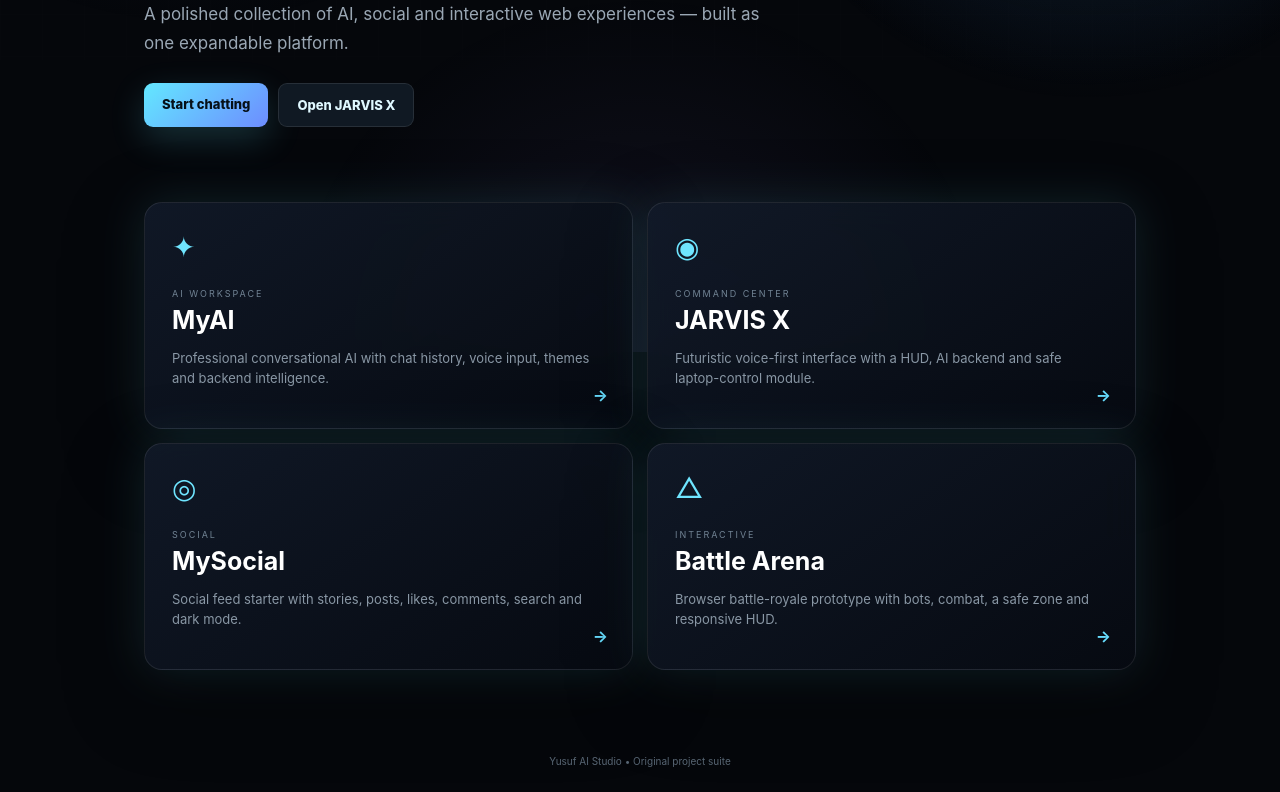
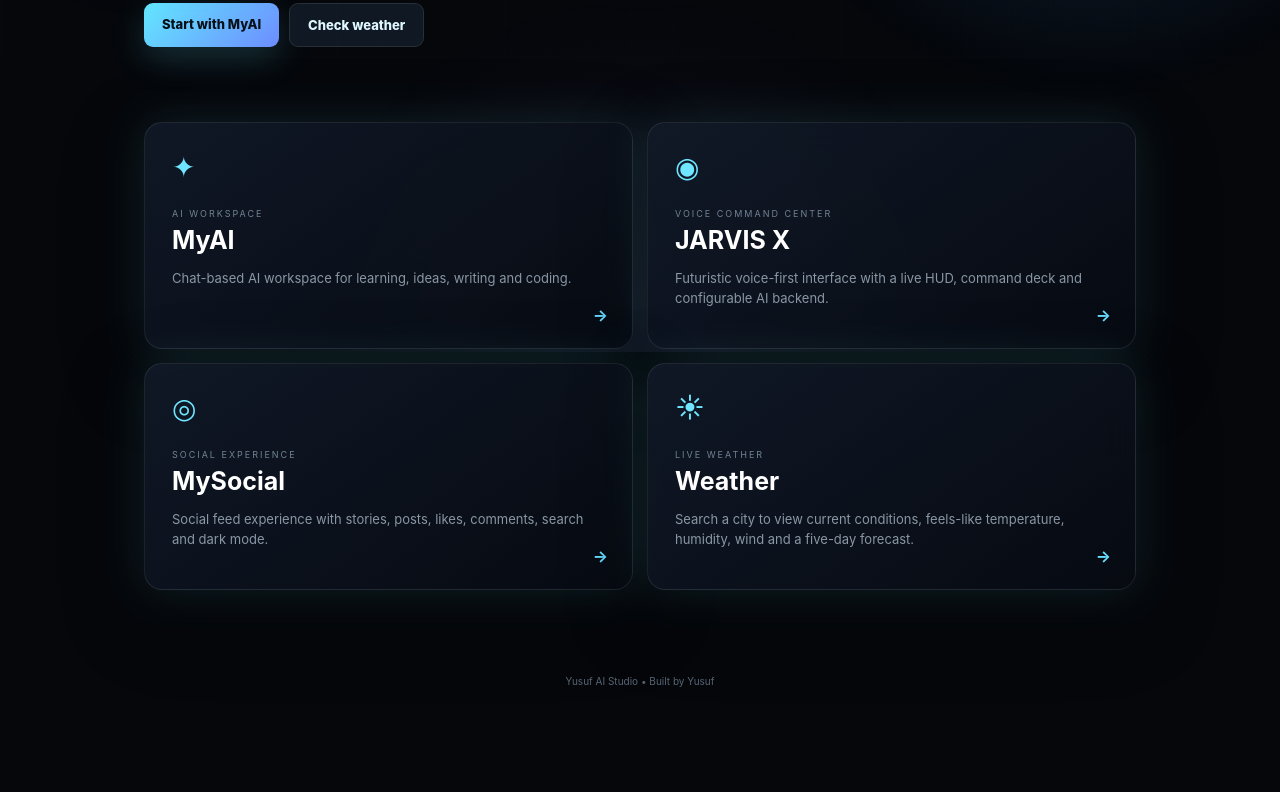
Before and after one commit to yusufquadri786/yusuf, a plain HTML site: page portal.html in a window 1280 px wide. Shown: the part 448-1240 px from the top of the page. After the commit the page ends 1160 px from the top, so only its background shows below. Drawn offline with Linux system fonts and the light colour scheme.

Commit message:
Refresh studio portal and add Weather experience

```diff
--- a/portal.html
+++ b/portal.html
@@ -1,9 +1,24 @@
-<!doctype html><html lang="en"><head><meta charset="utf-8"><meta name="viewport" content="width=device-width,initial-scale=1"><title>Yusuf AI Studio</title><link rel="stylesheet" href="portal.css"><link rel="stylesheet" href="legend.css"></head><body class="legend portal">
-<div class="bg"></div><header><a class="logo" href="portal.html">Y<span>AI</span></a><nav><a href="chat.html">MyAI</a><a href="jarvis.html">JARVIS X</a><a href="index.html">MySocial</a><a href="game.html">Game</a></nav><a class="launch" href="chat.html">Launch MyAI →</a></header>
-<main><section class="hero"><div class="eyebrow">YUSUF AI STUDIO • 2026</div><h1>One workspace.<br><em>Multiple experiences.</em></h1><p>A polished collection of AI, social and interactive web experiences — built as one expandable platform.</p><div class="hero-actions"><a href="chat.html">Start chatting</a><a href="jarvis.html">Open JARVIS X</a></div></section>
+<!doctype html>
+<html lang="en">
+<head>
+<meta charset="utf-8"><meta name="viewport" content="width=device-width,initial-scale=1">
+<meta name="theme-color" content="#06080d">
+<meta name="description" content="Yusuf AI Studio — MyAI, JARVIS X, MySocial and live Weather.">
+<title>Yusuf AI Studio</title>
+<link rel="stylesheet" href="portal.css"><link rel="stylesheet" href="legend.css">
+</head>
+<body class="legend portal">
+<div class="bg"></div>
+<header><a class="logo" href="portal.html">Y<span>AI</span></a><nav><a href="chat.html">MyAI</a><a href="jarvis.html">JARVIS X</a><a href="index.html">MySocial</a><a href="weather.html">Weather</a></nav><a class="launch" href="chat.html">Launch MyAI →</a></header>
+<main>
+<section class="hero"><div class="eyebrow">YUSUF AI STUDIO • 2026</div><h1>One workspace.<br><em>Four experiences.</em></h1><p>Explore a connected collection of AI tools, a voice-first command interface, a social experience and live weather — all in one place.</p><div class="hero-actions"><a href="chat.html">Start with MyAI</a><a href="weather.html">Check weather</a></div></section>
 <section class="grid">
-<a class="card primary" href="chat.html"><span>✦</span><div><small>AI WORKSPACE</small><h2>MyAI</h2><p>Professional conversational AI with chat history, voice input, themes and backend intelligence.</p></div><b>→</b></a>
-<a class="card blue" href="jarvis.html"><span>◉</span><div><small>COMMAND CENTER</small><h2>JARVIS X</h2><p>Futuristic voice-first interface with a HUD, AI backend and safe laptop-control module.</p></div><b>→</b></a>
-<a class="card green" href="index.html"><span>◎</span><div><small>SOCIAL</small><h2>MySocial</h2><p>Social feed starter with stories, posts, likes, comments, search and dark mode.</p></div><b>→</b></a>
-<a class="card orange" href="game.html"><span>△</span><div><small>INTERACTIVE</small><h2>Battle Arena</h2><p>Browser battle-royale prototype with bots, combat, a safe zone and responsive HUD.</p></div><b>→</b></a>
-</section></main><footer>Yusuf AI Studio • Original project suite</footer></body></html>
+<a class="card primary" href="chat.html"><span>✦</span><div><small>AI WORKSPACE</small><h2>MyAI</h2><p>Chat-based AI workspace for learning, ideas, writing and coding.</p></div><b>→</b></a>
+<a class="card blue" href="jarvis.html"><span>◉</span><div><small>VOICE COMMAND CENTER</small><h2>JARVIS X</h2><p>Futuristic voice-first interface with a live HUD, command deck and configurable AI backend.</p></div><b>→</b></a>
+<a class="card green" href="index.html"><span>◎</span><div><small>SOCIAL EXPERIENCE</small><h2>MySocial</h2><p>Social feed experience with stories, posts, likes, comments, search and dark mode.</p></div><b>→</b></a>
+<a class="card orange" href="weather.html"><span>☀</span><div><small>LIVE WEATHER</small><h2>Weather</h2><p>Search a city to view current conditions, feels-like temperature, humidity, wind and a five-day forecast.</p></div><b>→</b></a>
+</section>
+</main>
+<footer>Yusuf AI Studio • Built by Yusuf</footer>
+</body>
+</html>
```
